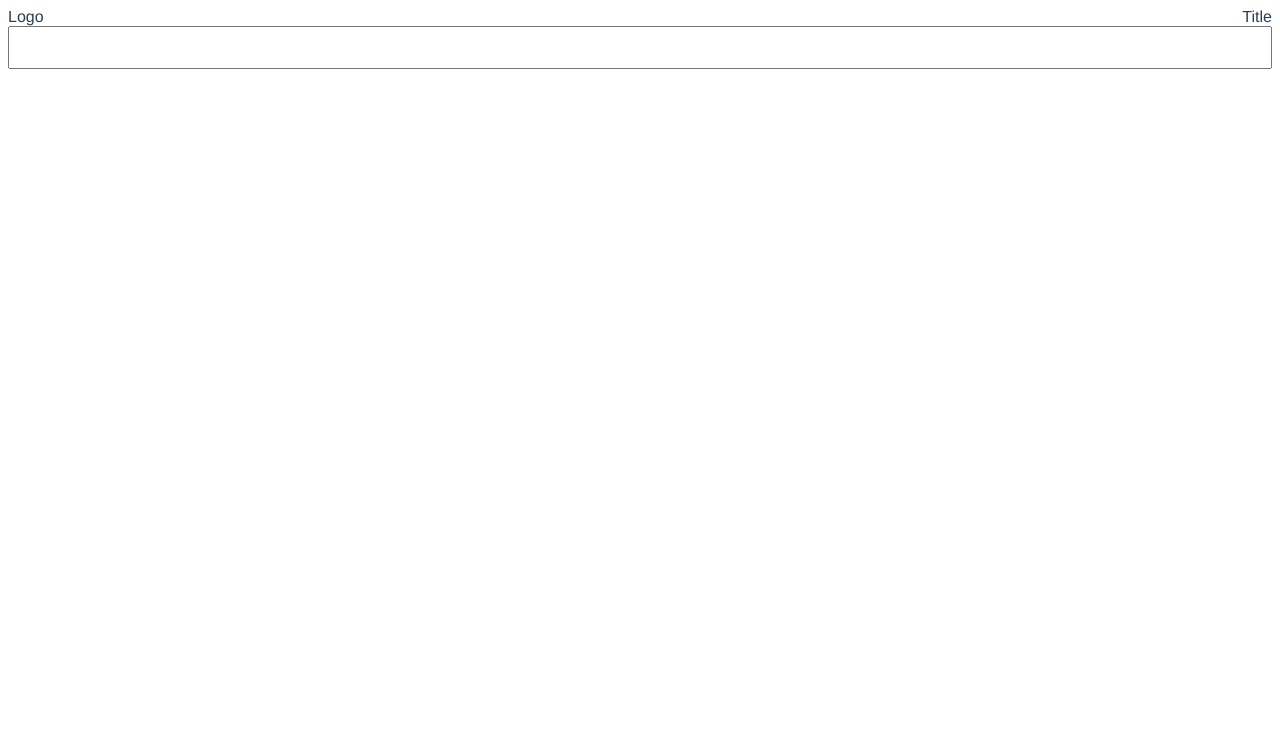
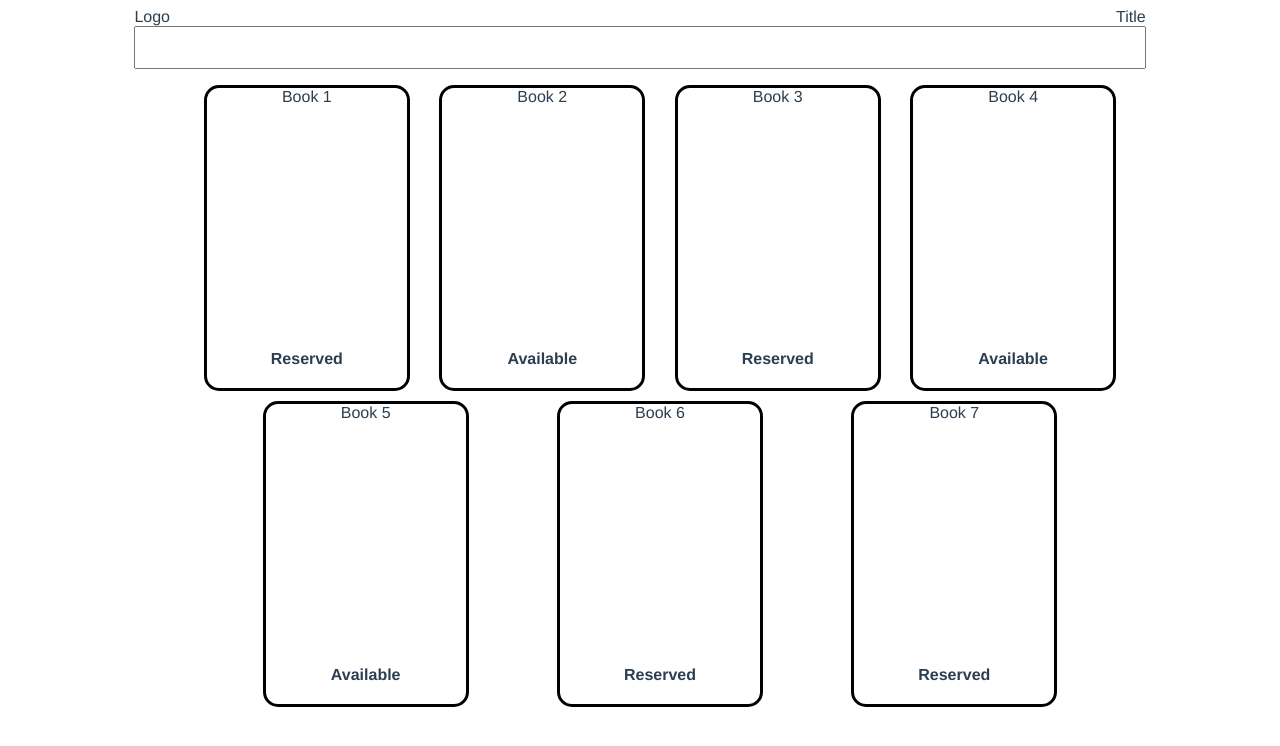
Before and after one commit to aaroneiche/wccls, a Vue app: page / in a window 1280 px wide. Shown: the top 746 px of the page. Built offline with nearby package versions, Linux system fonts and the light colour scheme.

Commit message:
Adds components and updates styles and functionality.

```diff
--- a/src/App.vue
+++ b/src/App.vue
@@ -2,18 +2,21 @@
   <div id="app">
     <Header id="header"/>
     <Search id="search"/>
+    <Items id="items" />
   </div>
 </template>
 
 <script>
 import Header from './components/Header.vue'
 import Search from './components/Search.vue'
+import Items from './components/Items.vue'
 
 export default {
   name: 'app',
   components: {
     Header,
-    Search
+    Search,
+    Items
   }
 }
 </script>
@@ -25,10 +28,14 @@ export default {
   -moz-osx-font-smoothing: grayscale;
   text-align: center;
   color: #2c3e50;
+  margin-left: 10%;
+  margin-right: 10%;
 
 
   display: flex;
   flex-direction: column;
   justify-content: center;
+
+
 }
 </style>
--- /dev/null
+++ b/src/components/Item.vue
@@ -0,0 +1,40 @@
+<template>
+  <li>
+    {{title}}
+
+    <div class="status">
+      {{status}}
+    </div>
+  </li>
+</template>
+
+<script>
+export default {
+  name:"Item",
+  props: {
+    title: String,
+    background: String,
+    status: String
+  }
+}
+</script>
+<style scoped>
+  li {
+    position: relative;
+    height: 300px;
+    width: 200px;
+    margin-bottom: 10px;
+
+    border: solid black 3px;
+    border-radius: 15px;
+  }
+
+  .status {
+    position: absolute;
+    bottom: 20px;
+    width: 100%;
+    font-weight: bold;
+    text-transform: capitalize;
+  }
+
+</style>
--- /dev/null
+++ b/src/components/Items.vue
@@ -0,0 +1,69 @@
+<template>
+  <ul>
+    <Item v-bind:key="s.title" v-for="s in set"
+      v-bind:title="s.title"
+      v-bind:status="s.status"
+      v-bind:background="background"/>
+  </ul>
+</template>
+<script>
+import Item from '@/components/Item.vue'
+export default {
+  name: "Items",
+  data: function() {
+    return {
+      set: [
+        {
+          title:"Book 1",
+          background: "something",
+          status:"reserved"
+        },
+        {
+          title:"Book 2",
+          background: "something",
+          status:"available"
+        },
+        {
+          title:"Book 3",
+          background: "something",
+          status:"reserved"
+        },
+        {
+          title:"Book 4",
+          background: "something",
+          status:"available"
+        },
+        {
+          title:"Book 5",
+          background: "something",
+          status:"available"
+        },
+        {
+          title:"Book 6",
+          background: "something",
+          status:"reserved"
+        },
+        {
+          title:"Book 7",
+          background: "something",
+          status:"reserved"
+        }
+      ]
+    }
+  },
+  components: {
+    Item
+  }
+}
+</script>
+<style scoped>
+  ul {
+    display: flex;
+    flex-direction: row;
+    flex-wrap: wrap;
+    justify-content: space-evenly;
+
+    list-style-type: none;
+
+  }
+</style>
```
